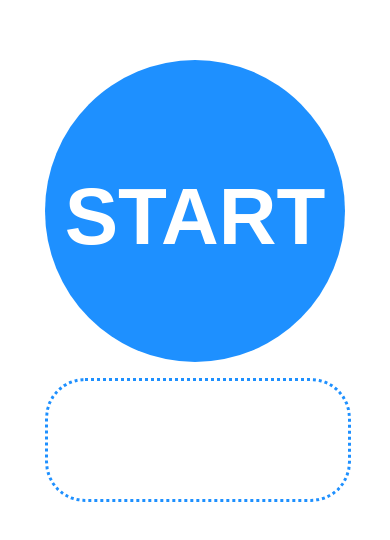
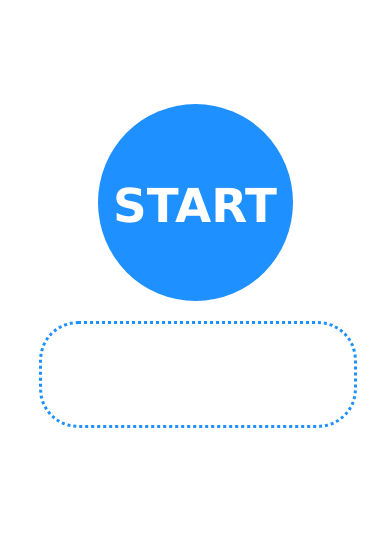
Before and after one commit to bluehardt/simple-roulette, a plain HTML site: page index.html in a window 390 px wide. Shown: the part 162-702 px from the top of the page. Drawn offline with Linux system fonts and the light colour scheme.

Commit message:
vmin scalling

```diff
--- a/index.html
+++ b/index.html
@@ -11,7 +11,7 @@
 
                 task = null;
 
-                var interval = null;
+                var interval = null; //
                 var state = false;
 
                 function randomTask() {
@@ -36,7 +36,7 @@
 
                         window.interval = setInterval(function() {
                             randomTask();
-                        }, 100);
+                        }, 60);
                     } else {
                         goButton.innerHTML = "<div class='text'>START</div>";
                         goButton.classList.toggle("stop");
@@ -47,7 +47,7 @@
         </script>
         <style>
             body {
-                font-family: fantasy;
+                font-family: Verdana, Geneva, Tahoma, sans-serif;
             }
 
             .noselect {
@@ -61,16 +61,15 @@
 
             .container {
                 position: absolute;
-                top: calc(50% - 35vh);
-                left: calc(50% - 20vw);
-                width: 40vw;
-                height: 40vh;
+                top: calc(50% - 40vmin);
+                left: calc(50% - 40vmin);
+                width: 80vmin;
             }
 
             .button {
                 text-align: center;
-                width: 30vw;
-                height: 30vw;
+                width: 50vmin;
+                height: 50vmin;
                 padding: 1px 0;
                 border-radius: 50%;
                 background-color: dodgerblue;
@@ -80,10 +79,10 @@
             }
 
             .button .text {
-                margin-top: calc(50% - 40px);
+                margin-top: calc(50% - 6vmin);
                 font-weight: bold;
                 color: white;
-                font-size: 80px;
+                font-size: 12vmin;
             }
 
             .button.stop {
@@ -96,59 +95,15 @@
 
             #outcome {
                 width: 100%;
-                height: 98px;
+                height: 22vmin;
                 border: 3px dotted dodgerblue;
-                border-radius: 40px;
-                padding: 10px 0;
-                margin-top: 1rem;
+                border-radius: 10vmin;
+                padding: 2vmin 0;
+                margin-top: 5vmin;
                 text-align: center;
                 vertical-align: middle;
-                font-size: 80px;
-            }
-
-            @media (max-width: 1000px) {
-                .button .text {
-                    margin-top: calc(50% - 30px);
-                    font-size: 60px;
-                }
-            }
-
-            @media (max-width: 700px) {
-                .container {
-                    position: absolute;
-                    top: calc(50% - 250px);
-                    left: calc(50% - 175px);
-                    min-width: 350px;
-                    min-height: 350px;
-                }
-
-                .button {
-                    width: 350px;
-                    height: 350px;
-                }
-                .button .text {
-                    margin-top: calc(50% - 40px);
-                    font-size: 80px;
-                }
-            }
-
-            @media (max-width: 400px) {
-                .container {
-                    position: absolute;
-                    top: calc(50% - 200px);
-                    left: calc(50% - 150px);
-                    min-width: 300px;
-                    min-height: 300px;
-                }
-
-                .button {
-                    width: 300px;
-                    height: 300px;
-                }
-                .button .text {
-                    margin-top: calc(50% - 40px);
-                    font-size: 80px;
-                }
+                font-size: 20vmin;
+                line-height: 21vmin;
             }
         </style>
     </head>
```
